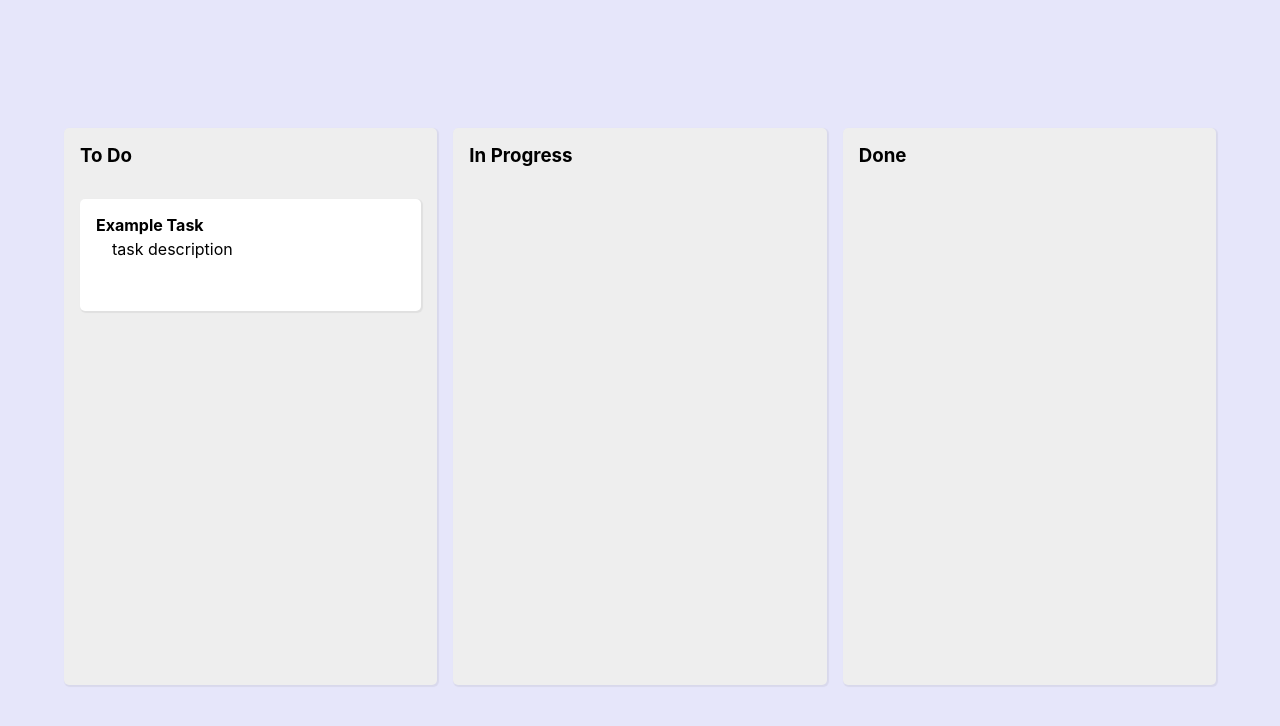
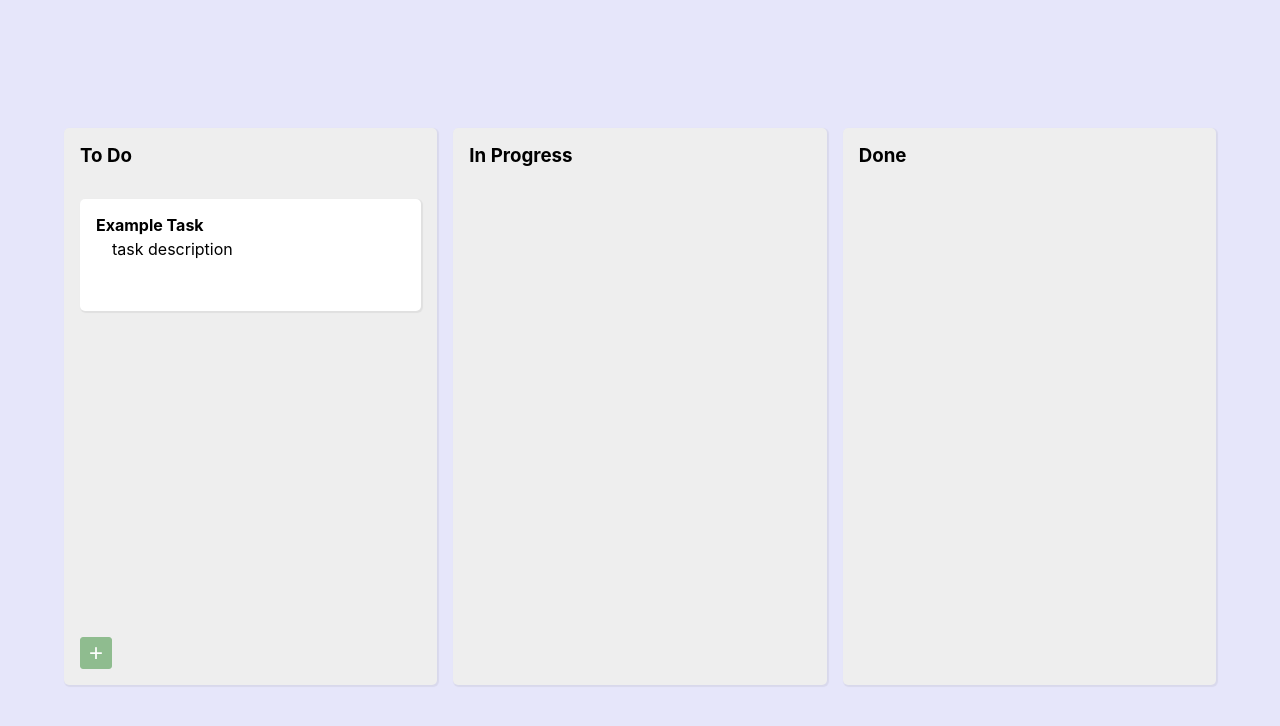
Before and after one commit to wmtkc/nigel-challenge, a React (Create React App) app: page / in a window 1280 px wide. Shown: the top 726 px of the page. Built offline with nearby package versions, Linux system fonts and the light colour scheme.

Commit message:
add button

```diff
--- a/src/App.tsx
+++ b/src/App.tsx
@@ -53,8 +53,8 @@ function App() {
     <DragDropContext onDragEnd={({source, destination}) => reorderCards(source, destination)}>
       <main>
         {
-          Object.entries(cards).map(([key, value]) => (
-            <CardList key={key} title={key} cards={value}></CardList>
+          Object.entries(cards).map(([key, value], index) => (
+            <CardList key={key} title={key} cards={value} index={index}></CardList>
           ))
         }
       </main>
--- a/src/components/cardList.css
+++ b/src/components/cardList.css
@@ -1,15 +1,17 @@
 .card-list {
-    width:33%;
+    display: flex;
+    flex-direction: column;
+    width: 33%;
     margin-bottom: 10%;
-    background-color:#eee;
-    border-radius:5px;
-    box-shadow:1px 1px 1px 1px rgb(0 0 0 / 6%);
+    background-color: #eee;
+    border-radius: 5px;
+    box-shadow: 1px 1px 1px 1px rgb(0 0 0 / 6%);
 
     padding: 1rem;
 }
 
 .title-container {
-    text-transform:capitalize;
+    text-transform: capitalize;
 }
 
 h3, h4 {
@@ -17,24 +19,24 @@ h3, h4 {
 }
 
 .drop-outer {
-    height: 90%;
-    margin-top:2rem;
+    flex-grow: 1;
+    margin-top: 2rem;
 }
 
 .drop-inner {
     height: 100%;
-    display:flex;
-    flex-direction:column;
+    display: flex;
+    flex-direction: column;
 }
 
 .card {
-    min-height:5rem;
-    padding:1rem;
-    margin-bottom:1rem;
+    min-height: 5rem;
+    padding: 1rem;
+    margin-bottom: 1rem;
 
     background-color: white;
     border-radius: 5px;
-    box-shadow:1px 1px 1px 1px rgb(0 0 0 / 6%);
+    box-shadow: 1px 1px 1px 1px rgb(0 0 0 / 6%);
 
     transition: box-shadow 0.3s ease-out;
 }
@@ -50,3 +52,22 @@ h3, h4 {
 .card:hover {
     box-shadow: 0 0 5px 5px rgb(0 0 0 / 6%);
 }
+
+.add-button-container button {
+    font-size: 1.5rem;
+    color: white;
+
+    height: 2rem;
+    width: 2rem;
+
+    background-color: darkseagreen;
+    border-radius: 3px;
+    border: 1px solid darkseagreen;
+
+    cursor:pointer;
+}
+
+.add-button-container button:hover {
+    background-color: olivedrab;
+    border-color: olivedrab;
+}
--- a/src/components/cardList.tsx
+++ b/src/components/cardList.tsx
@@ -3,7 +3,7 @@ import { Droppable, Draggable } from 'react-beautiful-dnd';
 import { Card } from '../types'
 import './cardList.css';
 
-function CardList({title, cards}: {title: string, cards: Card[]}) {
+function CardList({title, cards, index}: {title: string, cards: Card[], index: number}) {
     return (
         <div className="card-list">
             {/* convert camelCase to sentence Case */}
@@ -35,6 +35,11 @@ function CardList({title, cards}: {title: string, cards: Card[]}) {
                     </div>
                 )}
             </Droppable>
+            {(index === 0) ?
+              <div className="add-button-container"><button>+</button></div>
+             :
+              <></>
+            }
         </div>
     )
 }
```
